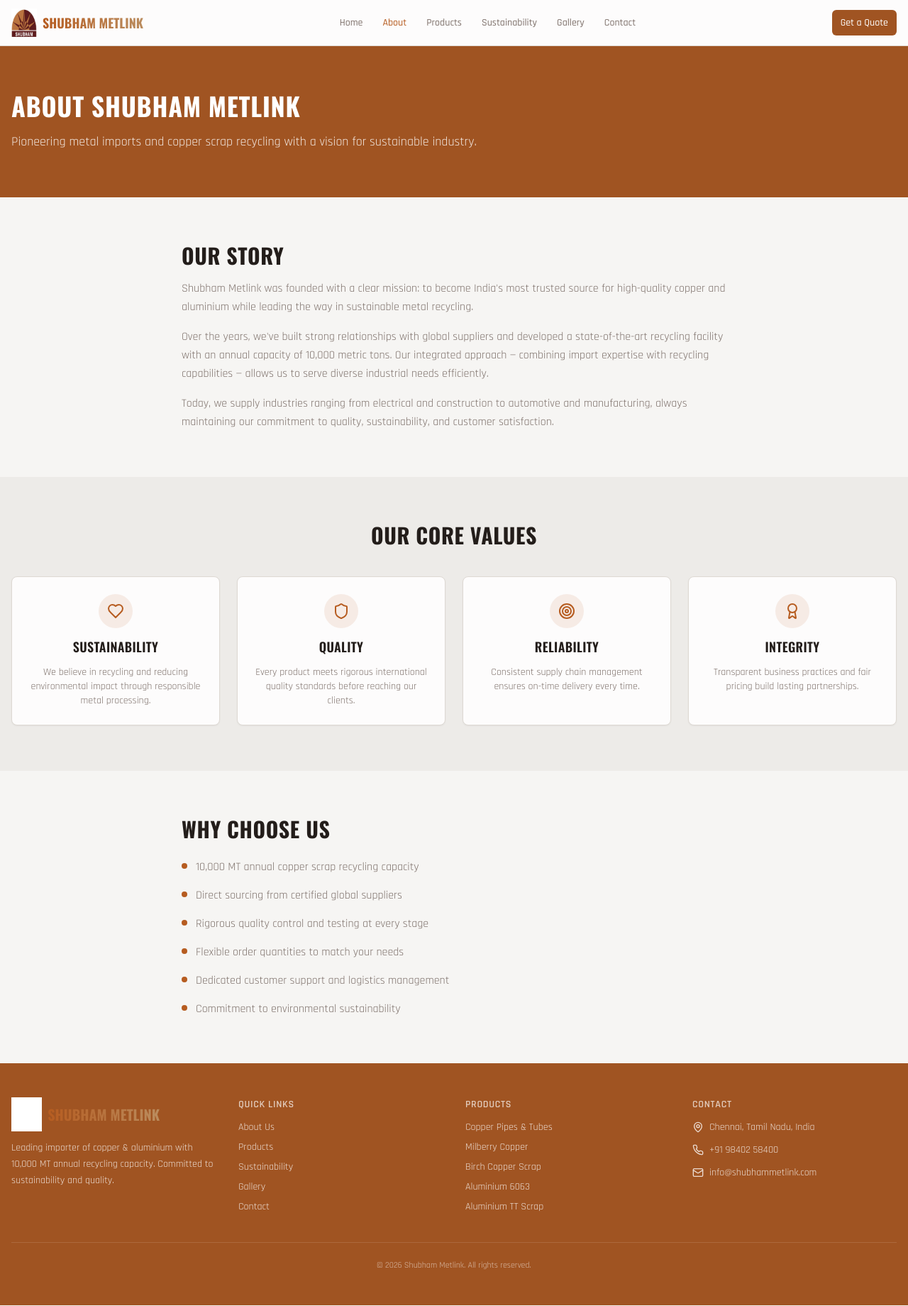
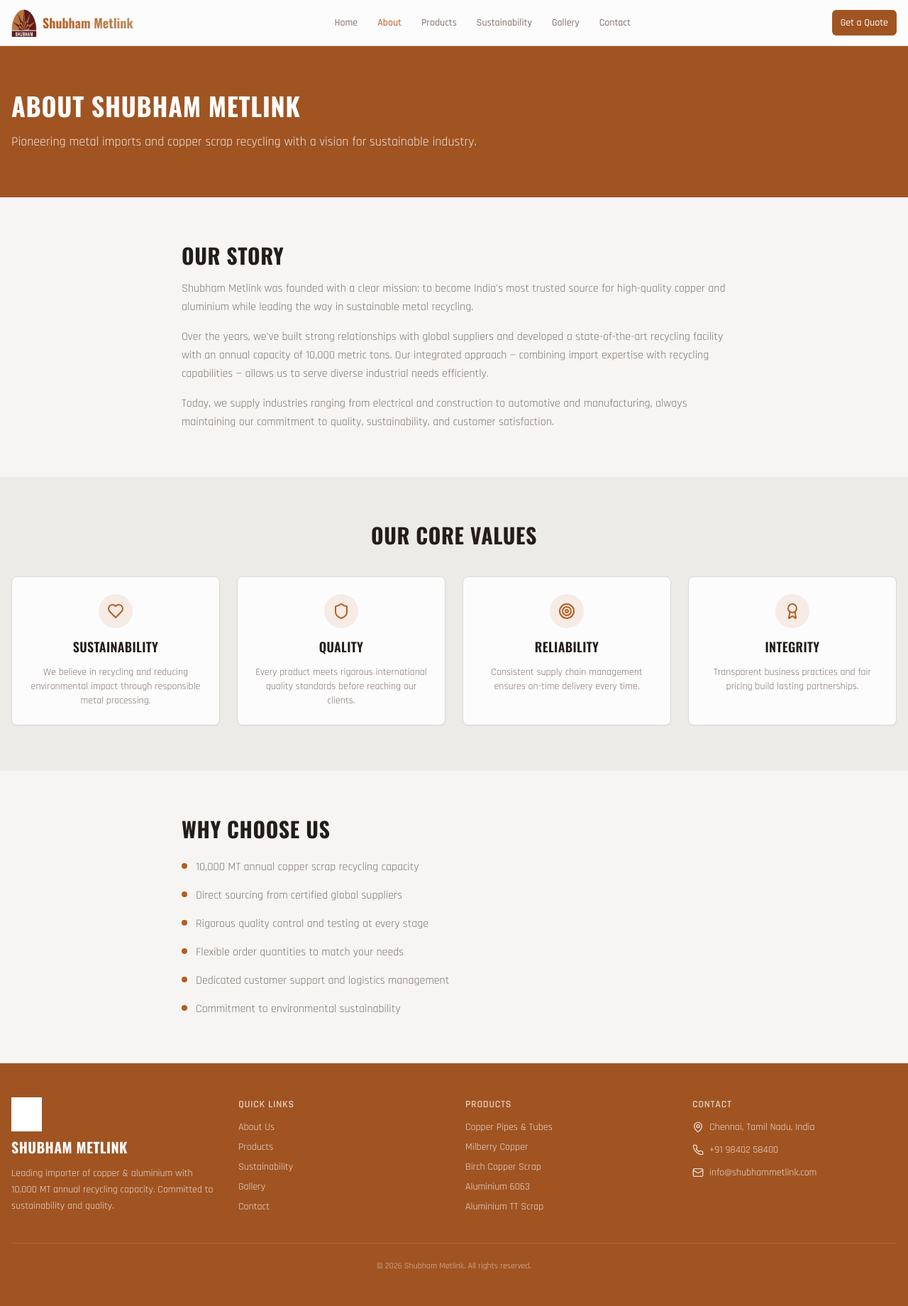
Before and after one commit to VithikShah/metlink-green-site, a React (Vite) app: page /about in a window 1280 px wide. Shown: the whole page at 71% size. Built offline with nearby package versions, Linux system fonts and the light colour scheme; the HTML template or start-up script is replaced by a standard one.

Commit message:
Reverted to commit d34d21bd5ac8a7454a18697a3f1f10ea60542160

```diff
--- a/src/components/Footer.tsx
+++ b/src/components/Footer.tsx
@@ -8,12 +8,8 @@ const Footer = () => (
       <div className="grid grid-cols-1 md:grid-cols-4 gap-8">
         {/* Brand */}
         <div className="md:col-span-1">
-          <Link to="/" className="flex items-center gap-2 mb-3">
-            <img src={logo} alt="Shubham Metlink" className="h-12 w-auto brightness-0 invert" />
-            <span className="font-display text-xl font-bold uppercase bg-gradient-to-r from-accent to-[hsl(30,40%,55%)] bg-clip-text text-transparent">
-              SHUBHAM METLINK
-            </span>
-          </Link>
+          <img src={logo} alt="Shubham Metlink" className="h-12 w-auto mb-2 brightness-0 invert" />
+          <h3 className="font-display text-xl font-bold mb-3">Shubham Metlink</h3>
           <p className="text-sm opacity-80 leading-relaxed">
             Leading importer of copper & aluminium with 10,000 MT annual recycling capacity. Committed to sustainability and quality.
           </p>
--- a/src/components/Header.tsx
+++ b/src/components/Header.tsx
@@ -22,8 +22,8 @@ const Header = () => {
       <div className="container mx-auto flex items-center justify-between h-16 px-4">
         <Link to="/" className="flex items-center gap-2">
           <img src={logo} alt="Shubham Metlink" className="h-10 w-auto" />
-          <span className="font-display text-lg font-bold uppercase bg-gradient-to-r from-accent to-[hsl(30,40%,55%)] bg-clip-text text-transparent">
-            SHUBHAM METLINK
+          <span className="font-display text-lg font-bold text-accent bg-gradient-to-r from-accent to-[hsl(30,40%,55%)] bg-clip-text text-transparent">
+            Shubham Metlink
           </span>
         </Link>
 
```
